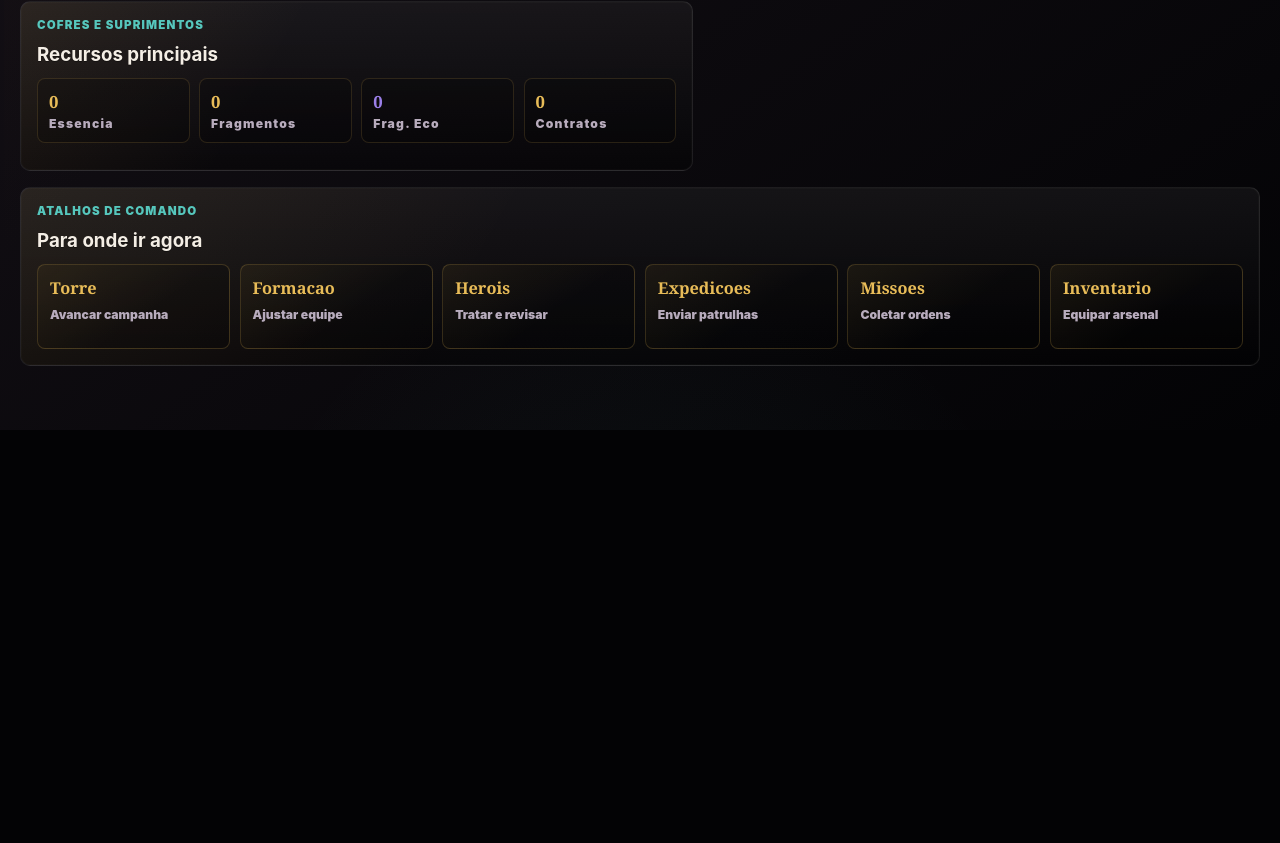
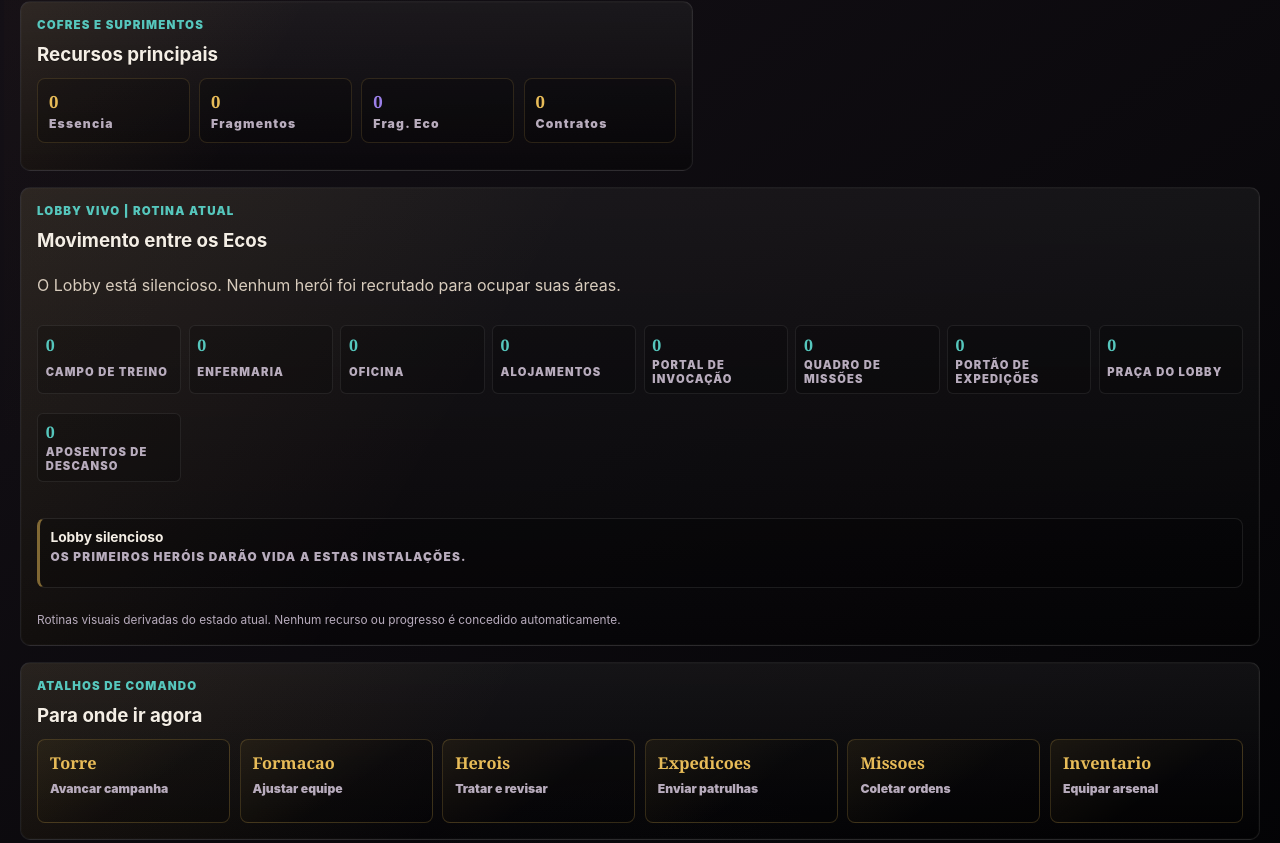
Before and after one commit to FelpHendeson/pickMeUp, a Next.js app: page /jogar in a window 1280 px wide. Shown: the part 1868-2711 px from the top of the page. Before the commit the page ends 2298 px from the top, so only its background shows below. Built offline with nearby package versions, Linux system fonts and the light colour scheme.

Commit message:
feature: exibe lobby vivo na base

```diff
--- a/app/components/layout/GameShell.tsx
+++ b/app/components/layout/GameShell.tsx
@@ -10,6 +10,7 @@ import {
   getFormationHeroCount,
   getFormationPower,
   getInjuredHeroes,
+  getLobbyRoutineReport,
   getSummonCost,
   getRelicState,
   getRelicUpgradeCost,
@@ -346,7 +347,17 @@ function BaseShortcutButton({ description, onNavigate, tab, title }: { descripti
 
 function BasePanel({ onNavigate }: { onNavigate: (tab: DashboardTab) => void }) {
   const state = useGameStore((store) => store.state);
+  const [lobbyRoutineNow, setLobbyRoutineNow] = useState(0);
+
+  useEffect(() => {
+    const refreshRoutineClock = () => setLobbyRoutineNow(Date.now());
+    refreshRoutineClock();
+    const intervalId = window.setInterval(refreshRoutineClock, 60_000);
+    return () => window.clearInterval(intervalId);
+  }, []);
+
   const weeklyEvent = getActiveWeeklyEvent();
+  const lobbyRoutineReport = getLobbyRoutineReport(state, lobbyRoutineNow);
   const chapter = getTowerChapterByFloor(state.towerFloor);
   const formationCount = getFormationHeroCount(state);
   const formationHeroes = getFormationHeroes(state).filter((hero): hero is Hero => Boolean(hero));
@@ -513,6 +524,43 @@ function BasePanel({ onNavigate }: { onNavigate: (tab: DashboardTab) => void })
             <BaseResourceStat label="Frag. Eco" value={state.echoFragments} tone="arcane" />
             <BaseResourceStat label="Contratos" value={state.heroContracts} tone={state.heroContracts > 0 ? "gold" : undefined} />
           </div>
+        </article>
+
+        <article className="command-card base-lobby-card">
+          <div className="base-card-head">
+            <span>Lobby Vivo | Rotina atual</span>
+            <h3>Movimento entre os Ecos</h3>
+          </div>
+          <p>{lobbyRoutineReport.summary}</p>
+
+          <div className="lobby-location-grid" aria-label="Ocupação das áreas do Lobby">
+            {Object.entries(lobbyRoutineReport.locations).map(([locationKey, location]) => (
+              <span className={location.heroCount > 0 ? "is-occupied" : ""} key={locationKey}>
+                <strong>{location.heroCount}</strong>
+                {location.label}
+              </span>
+            ))}
+          </div>
+
+          <div className="lobby-routine-list">
+            {lobbyRoutineReport.routines.length > 0 ? (
+              lobbyRoutineReport.routines.map((routine) => (
+                <div className={`lobby-routine-entry activity-${routine.activity}`} key={routine.heroId}>
+                  <span>{lobbyRoutineReport.locations[routine.location].label}</span>
+                  <strong>{routine.heroName}</strong>
+                  <em>{routine.label}</em>
+                  <small>{routine.description}</small>
+                </div>
+              ))
+            ) : (
+              <div className="lobby-routine-empty">
+                <strong>Lobby silencioso</strong>
+                <span>Os primeiros heróis darão vida a estas instalações.</span>
+              </div>
+            )}
+          </div>
+
+          <small className="lobby-routine-note">Rotinas visuais derivadas do estado atual. Nenhum recurso ou progresso é concedido automaticamente.</small>
         </article>
 
         <article className="command-card base-shortcuts-card">
```
Also changed, not shown: app/globals.css.
